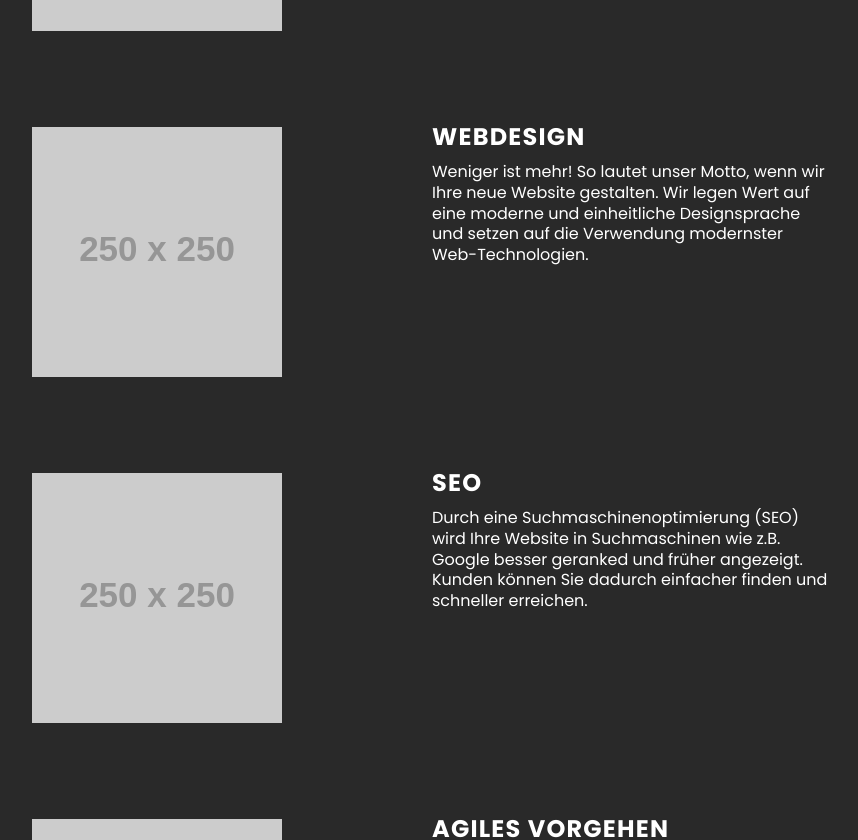
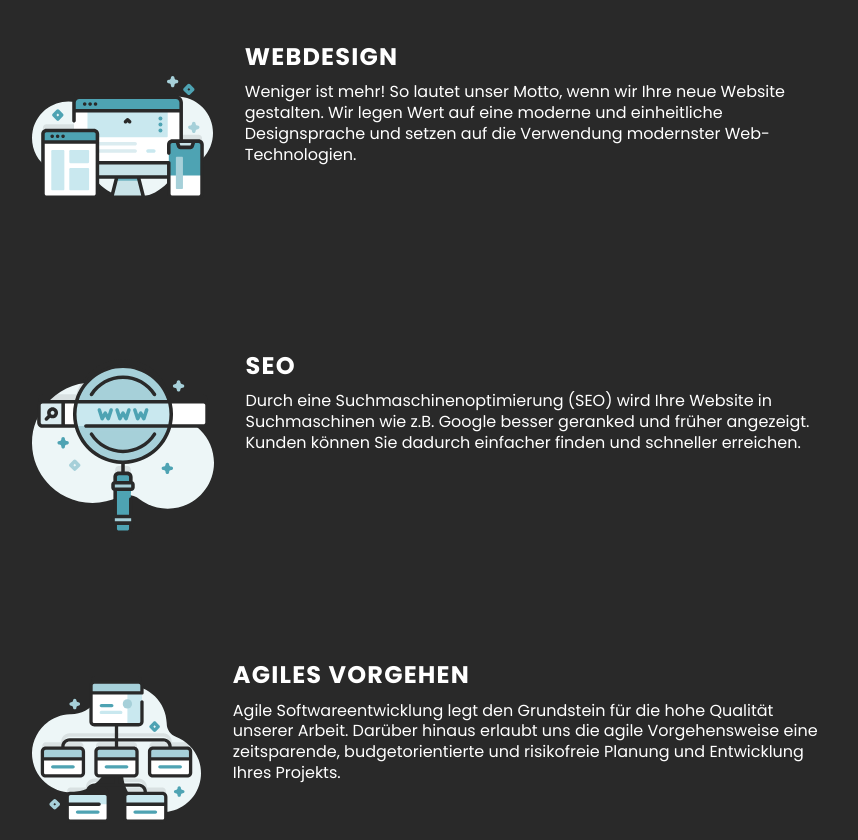
Before and after one commit to jrafflenbeul/quikk-software, a Next.js app: page /leistungen in a window 1280 px wide. Shown: the part 1020-1860 px from the top of the page, without its empty margins (208-1066 px from the left). Built offline with nearby package versions, Linux system fonts and the light colour scheme.

Commit message:
fixes #9

```diff
--- a/components/misc/ServiceComponent.js
+++ b/components/misc/ServiceComponent.js
@@ -1,7 +1,7 @@
 import React from "react";
 import { sanitizeIds } from "../../util/replaceAll";
 
-const ServiceComponent = ({ heading, text, img, reverse }) => {
+const ServiceComponent = ({ heading, text, src, reverse }) => {
   return (
     <div id={sanitizeIds(heading)} className="service-component">
       <div className="text">
@@ -10,7 +10,7 @@ const ServiceComponent = ({ heading, text, img, reverse }) => {
       </div>
       <div className="image">
         <img
-          src={"https://via.placeholder.com/250"}
+          src={src}
           alt={`${heading} wird neben Software und Webdesign von QUIKK in Bielefeld und Minden angeboten.`}
         />
       </div>
@@ -21,17 +21,18 @@ const ServiceComponent = ({ heading, text, img, reverse }) => {
           display: flex;
           flex-direction: ${reverse ? "row-reverse" : "row"};
           align-items: flex-start;
-          justify-content: space-between;
-          height: 100%;
-          max-width: var(--max-width-plain-text);
+          justify-content: center;
+          max-width: calc(2rem + var(--max-width-plain-text));
         }
         .text,
         .image {
-          max-width: 50%;
+          max-height: 50px
+          max-width: 45%;
           display: flex;
           flex-direction: column;
           align-items: center;
           justify-content: center;
+          padding: 1rem;
         }
         .text > h2,
         .image > img {
@@ -44,12 +45,14 @@ const ServiceComponent = ({ heading, text, img, reverse }) => {
           }
           .text,
           .image {
-            max-width: unset;
+            max-width: var(--max-width);
           }
           .text > h2,
           .image > img {
             padding: 1rem;
-            width: unset;
+          }
+          .image > img {
+            max-height: 300px
           }
         }
       `}</style>
--- a/package.json
+++ b/package.json
@@ -4,6 +4,7 @@
   "description": "<!-- **quikk-software/quikk-software** is a ✨ _special_ ✨ repository because its `README.md` (this file) appears on your GitHub profile.",
   "main": "index.js",
   "dependencies": {
+    "dotenv": "^8.2.0",
     "next": "^9.5.2",
     "react": "^16.13.1",
     "react-dom": "^16.13.1",
@@ -22,7 +23,7 @@
   },
   "keywords": [],
   "author": "",
-  "license": "ISC",
+  "license": "MIT",
   "bugs": {
     "url": "https://github.com/quikk-software/quikk-software/issues"
   },
--- /dev/null
+++ b/pages/api/date.js
@@ -0,0 +1,4 @@
+export default (req, res) => {
+  const date = new Date().toISOString().replace(/T/, " ").replace(/\..+/, "");
+  res.json({ date });
+};
--- /dev/null
+++ b/pages/api/sendMail.js
@@ -0,0 +1,4 @@
+export default (req, res) => {
+  const date = new Date().toISOString().replace(/T/, " ").replace(/\..+/, "");
+  res.json({ date });
+};
--- a/pages/leistungen.js
+++ b/pages/leistungen.js
@@ -40,19 +40,19 @@ const leistungen = () => {
               heading: "Webdesign",
               text:
                 "Weniger ist mehr! So lautet unser Motto, wenn wir Ihre neue Website gestalten. Wir legen Wert auf eine moderne und einheitliche Designsprache und setzen auf die Verwendung modernster Web-Technologien.",
-              src: "../../assets/webdesign.svg",
+              src: "assets/webdesign.svg",
             },
             {
               heading: "SEO",
               text:
                 "Durch eine Suchmaschinenoptimierung (SEO) wird Ihre Website in Suchmaschinen wie z.B. Google besser geranked und früher angezeigt. Kunden können Sie dadurch einfacher finden und schneller erreichen.",
-              src: "../../assets/seo.svg",
+              src: "assets/seo.svg",
             },
             {
               heading: "Agiles Vorgehen",
               text:
                 "Agile Softwareentwicklung legt den Grundstein für die hohe Qualität unserer Arbeit. Darüber hinaus erlaubt uns die agile Vorgehensweise eine zeitsparende, budgetorientierte und risikofreie Planung und Entwicklung Ihres Projekts.",
-              src: "../../assets/agility.svg",
+              src: "assets/agility.svg",
             },
             {
               heading: "Kommunikation",
```
Also changed, not shown: 2 other files (tests, documents, lock files or other folders).
